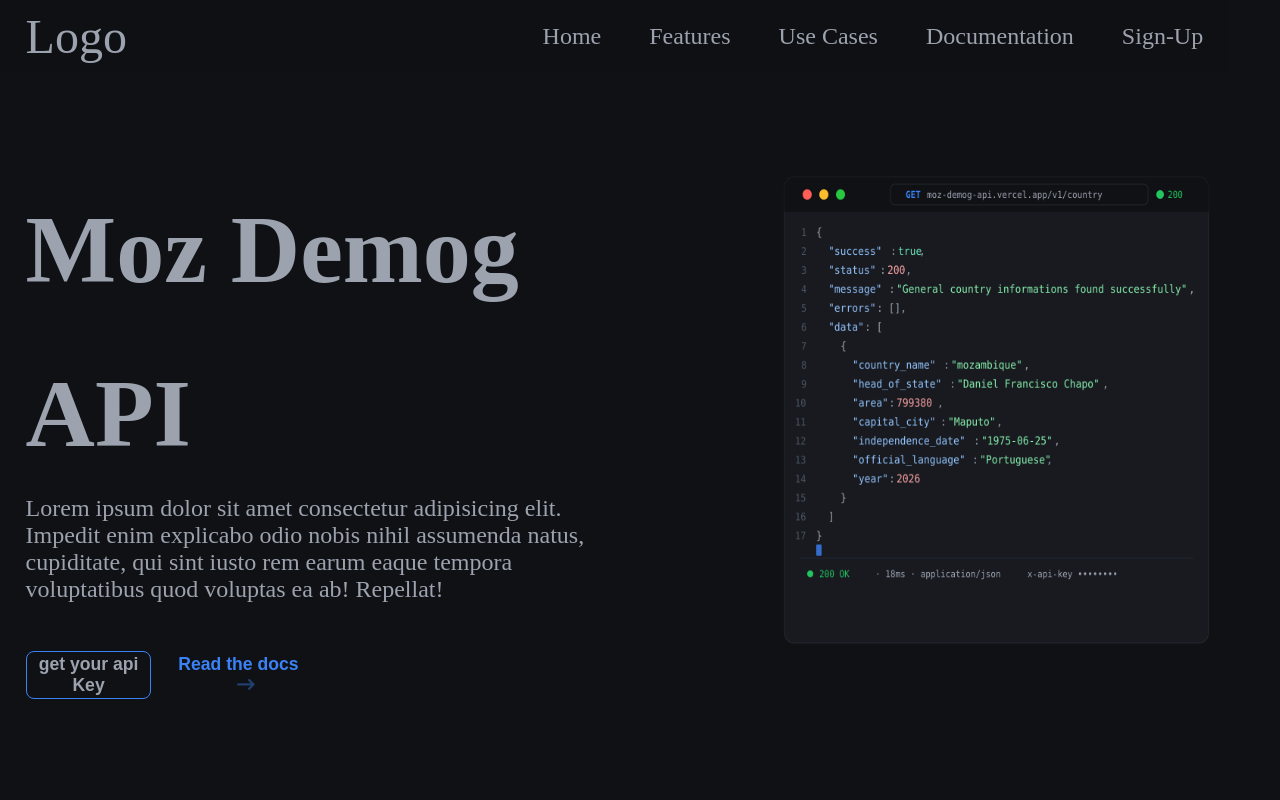
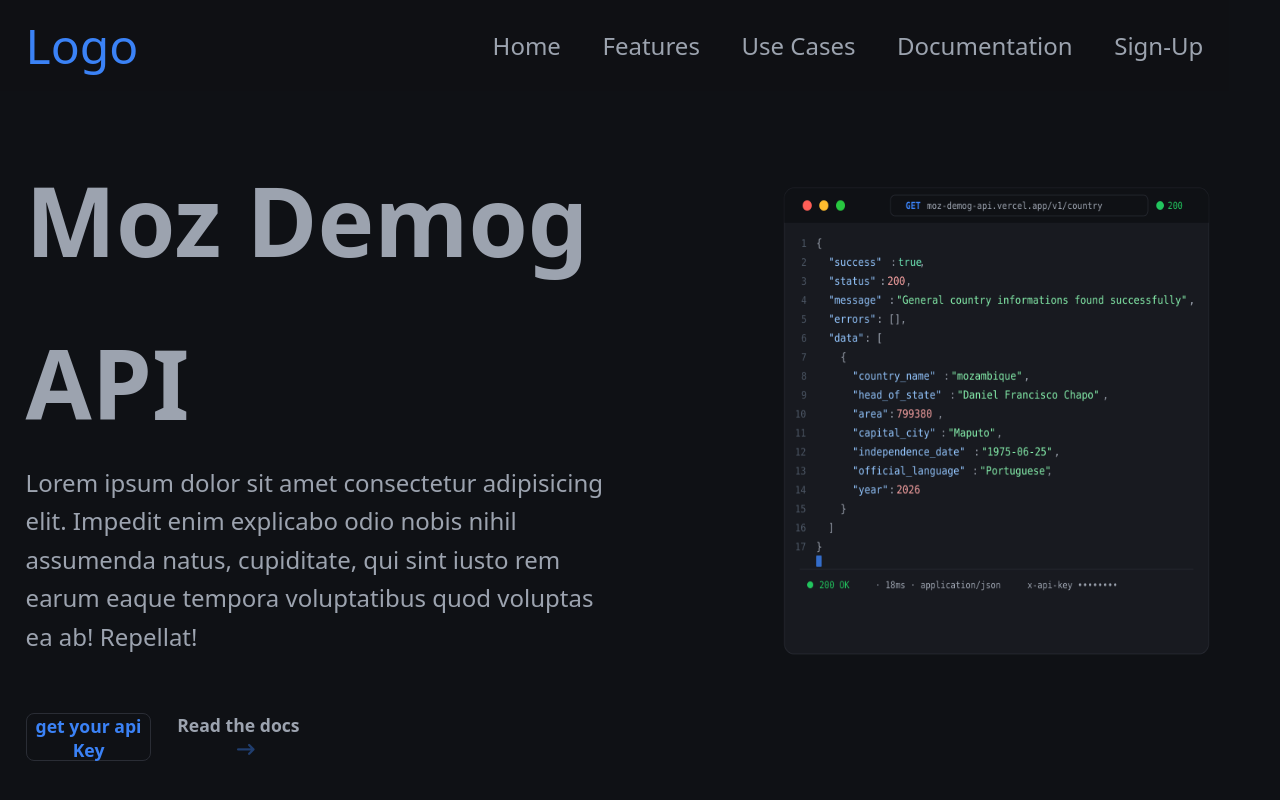
Before and after one commit to itsgaspr/api-landingpage, a React (Vite) app: page / in a window 1280 px wide. Built offline with nearby package versions, Linux system fonts and the light colour scheme.

Commit message:
polished hero elements

```diff
--- a/src/index.css
+++ b/src/index.css
@@ -10,10 +10,11 @@ body {
 * {
   margin: 0;
   padding: 0;
+  font-family: system-ui, -apple-system, BlinkMacSystemFont, 'Segoe UI', Roboto, Oxygen, Ubuntu, Cantarell, 'Open Sans', 'Helvetica Neue', sans-serif;
 }
 
 header {
-  padding: .7% 2%;
+  padding: 1% 2%;
   display: flex;
   justify-content: space-between;
   align-items: center;
@@ -27,6 +28,8 @@ header {
 
 header>.logo {
   font-size: 3rem;
+  color: #3B82F6;
+  cursor: pointer;
 }
 
 header>nav ul {
@@ -34,7 +37,7 @@ header>nav ul {
   justify-content: space-between;
   align-items: center;
   font-size: 1.5rem;
-  gap: 3rem;
+  gap: 2.6rem;
   list-style-type: none;
 }
 
@@ -46,6 +49,22 @@ header>nav ul a {
 
 header>nav ul a:hover {
   color: #3B82F6;
+  transition: .3s ease-in-out;
+}
+
+header>nav ul .sign-up{
+  border: 2px solid #2A2D35;
+  padding: 10px;
+  text-align: center;
+  border-radius: 10px;
+  color: #3B82F6;
+  width: 7rem;
+  cursor: pointer;
+  font-weight: 500;
+}
+
+header>nav ul .sign-up:hover{
+  color: #3abbf7;
   transition: .3s ease-in-out;
 }
 
@@ -89,7 +108,7 @@ header>nav ul a:hover {
 
 .hero>.hero-conteiner>.intro p {
   font-size: 1.5rem;
-  line-height: normal;
+  line-height: 1.6;
 }
 
 .hero>.hero-conteiner>.intro .buttons {
@@ -114,7 +133,8 @@ header>nav ul a:hover {
 
 .hero>.hero-conteiner>.intro .buttons>.api-key-cta {
   border-radius: 8px;
-  border: 1px solid #3B82F6;
+  color: #3B82F6;
+  border: 1px solid #2A2D35;
 }
 
 .hero>.hero-conteiner>.intro .buttons>.api-key-cta:hover {
@@ -123,7 +143,7 @@ header>nav ul a:hover {
 }
 
 .hero>.hero-conteiner>.intro .buttons>.docs-btn {
-  color: #3B82F6;
+  color: #9CA3AF;
   justify-content: center;
   align-items: center;
   gap: 20%;
@@ -133,6 +153,12 @@ header>nav ul a:hover {
   font-weight: 900;
   color: #3B82F6;
   margin-left: 15px;
+}
+
+.hero>.hero-conteiner>.intro .buttons>.docs-btn:hover{
+  cursor: pointer;
+  color: #3B82F6;
+  transition: .3s ease-in-out;
 }
 
 .hero .image {
```
